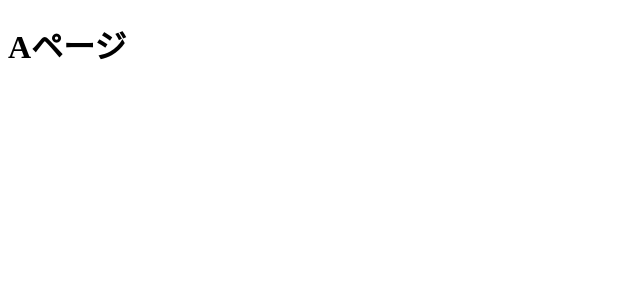
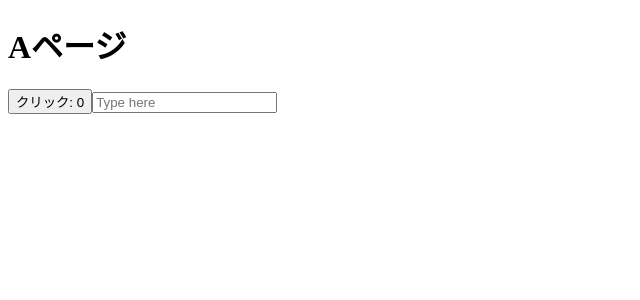
Before and after one commit to student-ops/Vue_unit_sample, a Vue app: page /a in a window 1280 px wide. Shown: the top 300 px of the page, without its empty margins (0-640 px from the left). Built offline with nearby package versions, Linux system fonts and the light colour scheme.

Commit message:
add inventlistener samples
added interactives to understand event listener

```diff
--- a/src/views/A.vue
+++ b/src/views/A.vue
@@ -1,11 +1,25 @@
 <template>
     <div>
       <h1>Aページ</h1>
+      <button @click="increment">クリック: {{ count }}</button>
+      <input v-model="text" placeholder="Type here">
+      <p>{{ text }}</p>
     </div>
   </template>
 
   <script>
   export default {
     name: "A_page",
+    data() {
+      return {
+        count: 0,
+        text: ''
+      };
+    },
+    methods: {
+      increment() {
+        this.count++;
+      }
+    }
   };
   </script>
```
Lines whose indentation alone changed are shown as unchanged.
